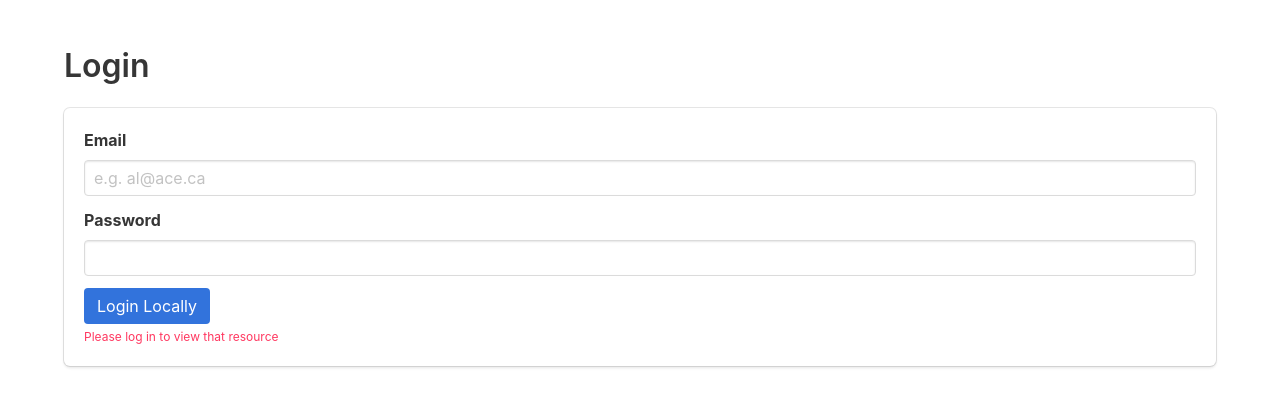
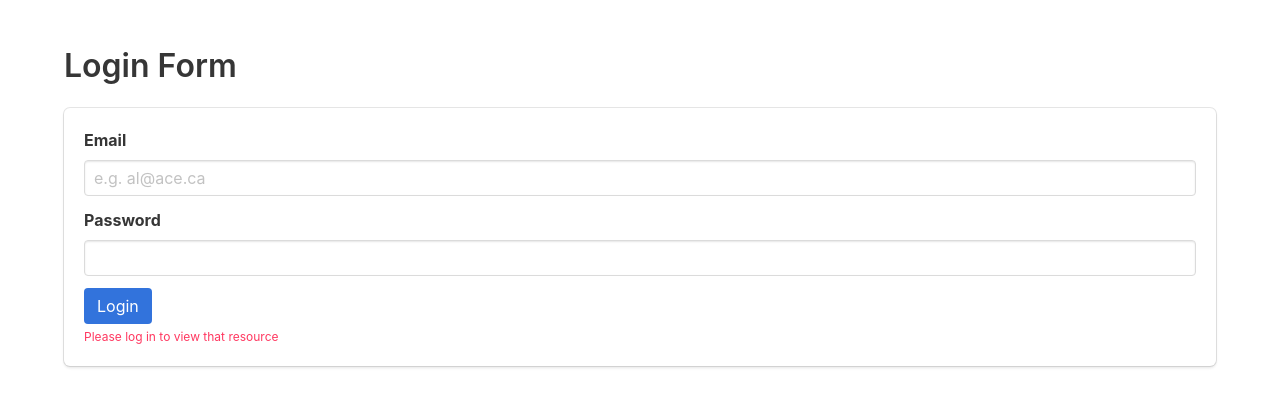
Before and after one commit to KarlSemilla/web3-groupA2, a Node server app: page / in a window 1280 px wide. Shown: the part 52-459 px from the top of the page. Run offline with Node 20, Linux system fonts and the light colour scheme; some libraries are stand-ins or nearby versions.

Commit message:
Commiting and Pushing Changes

```diff
--- a/views/login.ejs
+++ b/views/login.ejs
@@ -1,5 +1,5 @@
 <div class="container">
-   <h1 class="title">Login</h1>
+   <h1 class="title">Login Form</h1>
    <div class="box">
       <form action="/login" method="post">
          <div class="field">
@@ -16,7 +16,7 @@
             </div>
          </div>
          <div class="control">
-            <button type="submit" class="button is-link">Login Locally</button>
+            <button type="submit" class="button is-link">Login</button>
          </div>
          <%
             if (message) { %>
```
